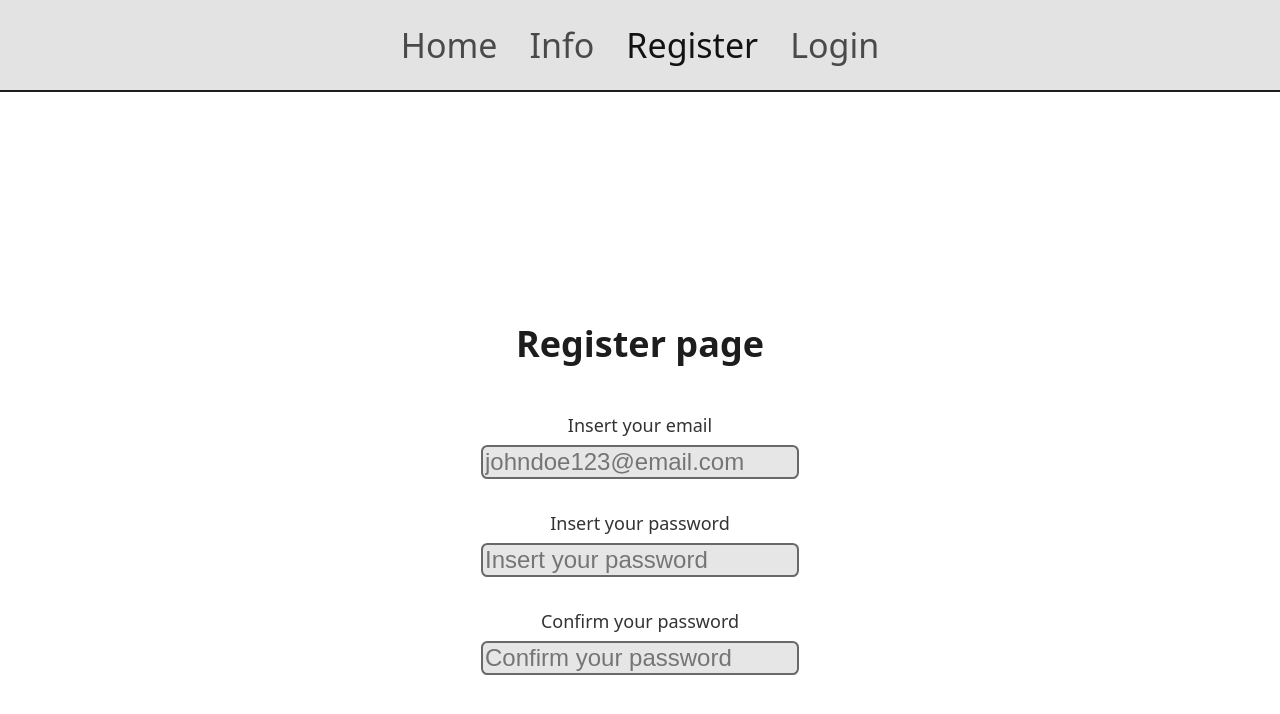
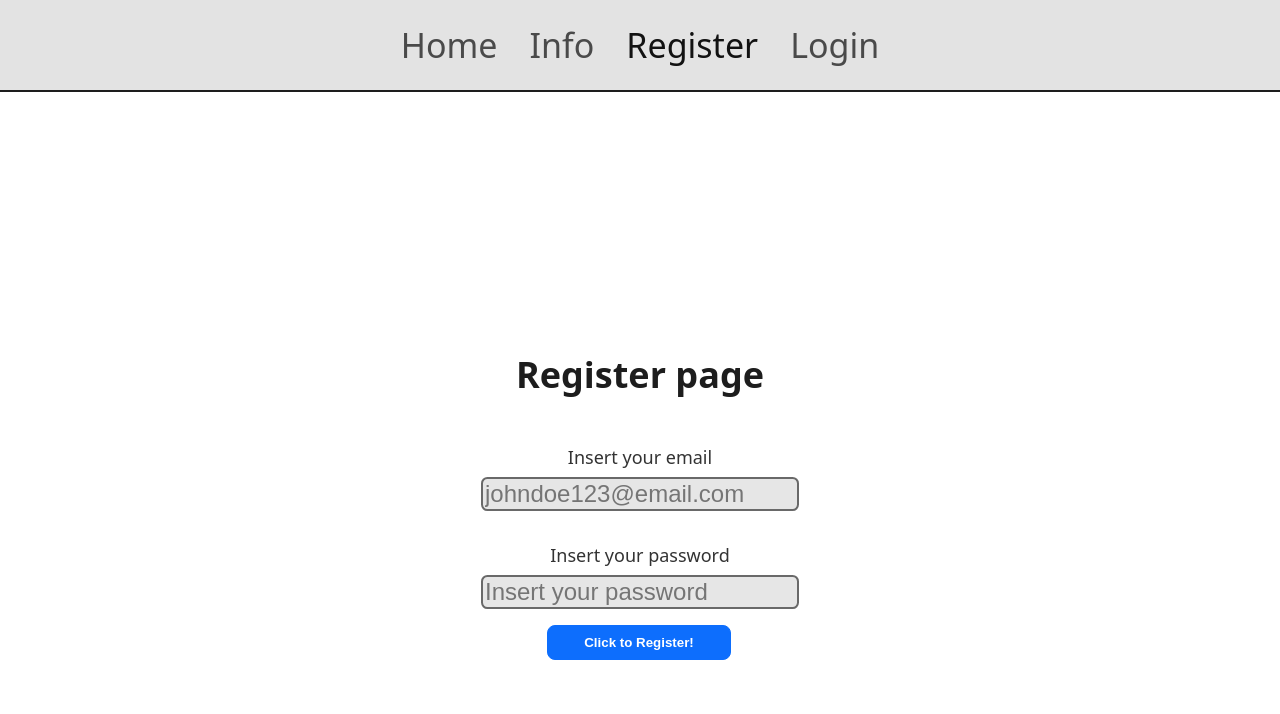
Before and after one commit to capurrooalessandro/aulab-selfwork-react-router, a React (Vite) app: page /register in a window 1280 px wide. Shown: the top 714 px of the page. Built offline with nearby package versions, Linux system fonts and the light colour scheme.

Commit message:
added login and register buttons

```diff
--- a/src/views/LoginPage.jsx
+++ b/src/views/LoginPage.jsx
@@ -25,6 +25,7 @@ export default function LoginPage() {
 						/>
                     </div>
                 </div>
+                <button type="submit" className="btn btn-primary">Click to Login!</button>
             </form>
         </section>
     )
--- a/src/views/RegisterPage.jsx
+++ b/src/views/RegisterPage.jsx
@@ -1,4 +1,7 @@
+
 export default function RegisterPage() {
+
+
     return (
         <section className="form-container">
             <h1 className="register-title">Register page</h1>
@@ -15,26 +18,17 @@ export default function RegisterPage() {
 						/>
                     </div>
                     <div className="form-field">
-                        <label htmlFor="passwordInsert" className="form-label">Insert your password</label>
+                        <label htmlFor="password" className="form-label">Insert your password</label>
 						<input
 							type="password"
 							className="form-control"
-							id="passwordInsert"
+							id="password"
 							name="password"
 							placeholder="Insert your password"
 						/>
                     </div>
-                    <div className="form-field">
-                        <label htmlFor="passwordConfirm" className="form-label">Confirm your password</label>
-						<input
-							type="password"
-							className="form-control"
-							id="passwordConfirm"
-							name="password"
-							placeholder="Confirm your password"
-						/>
-                    </div>
                 </div>
+				<button type="submit" className="btn btn-primary">Click to Register!</button>
             </form>
         </section>
     )
```
